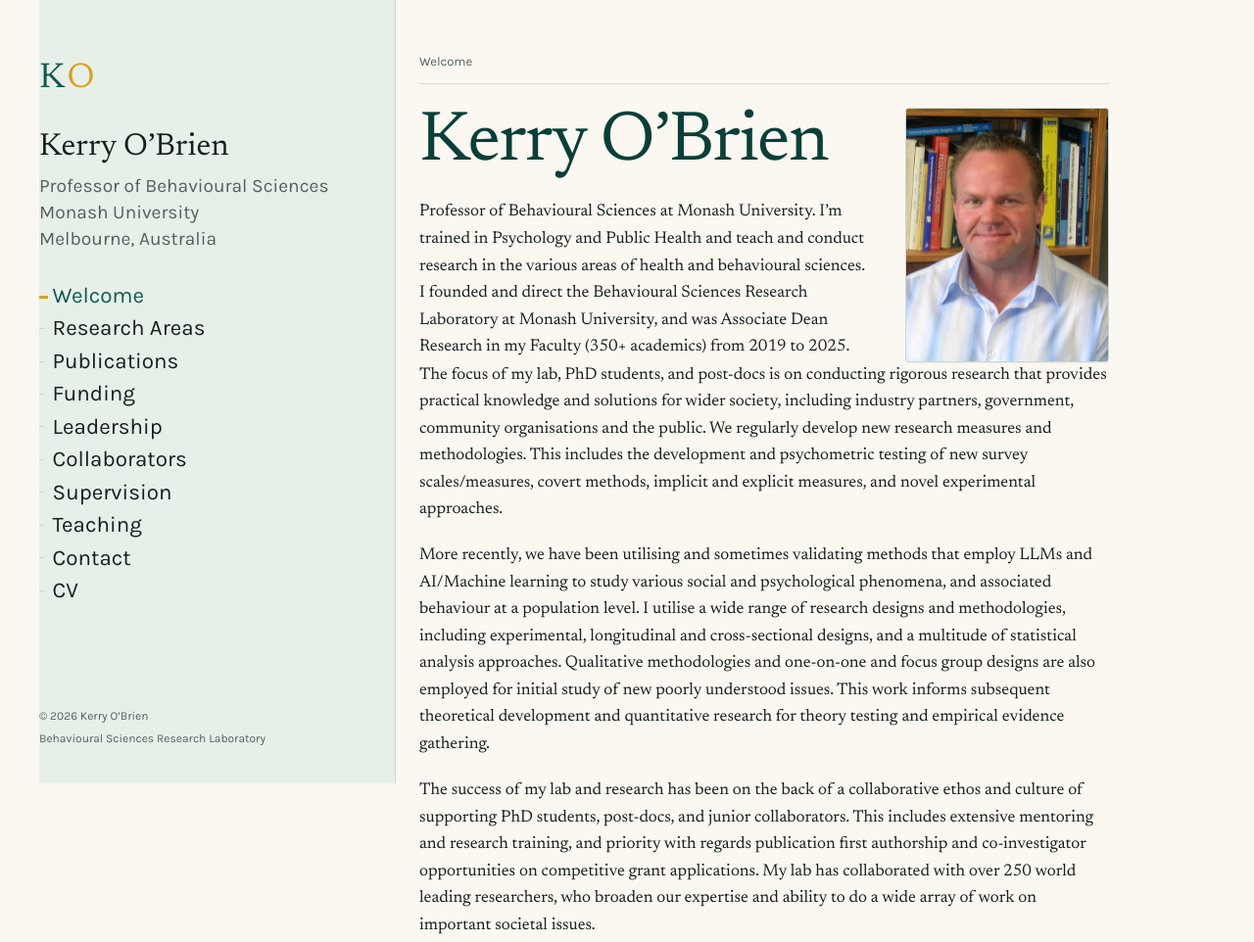
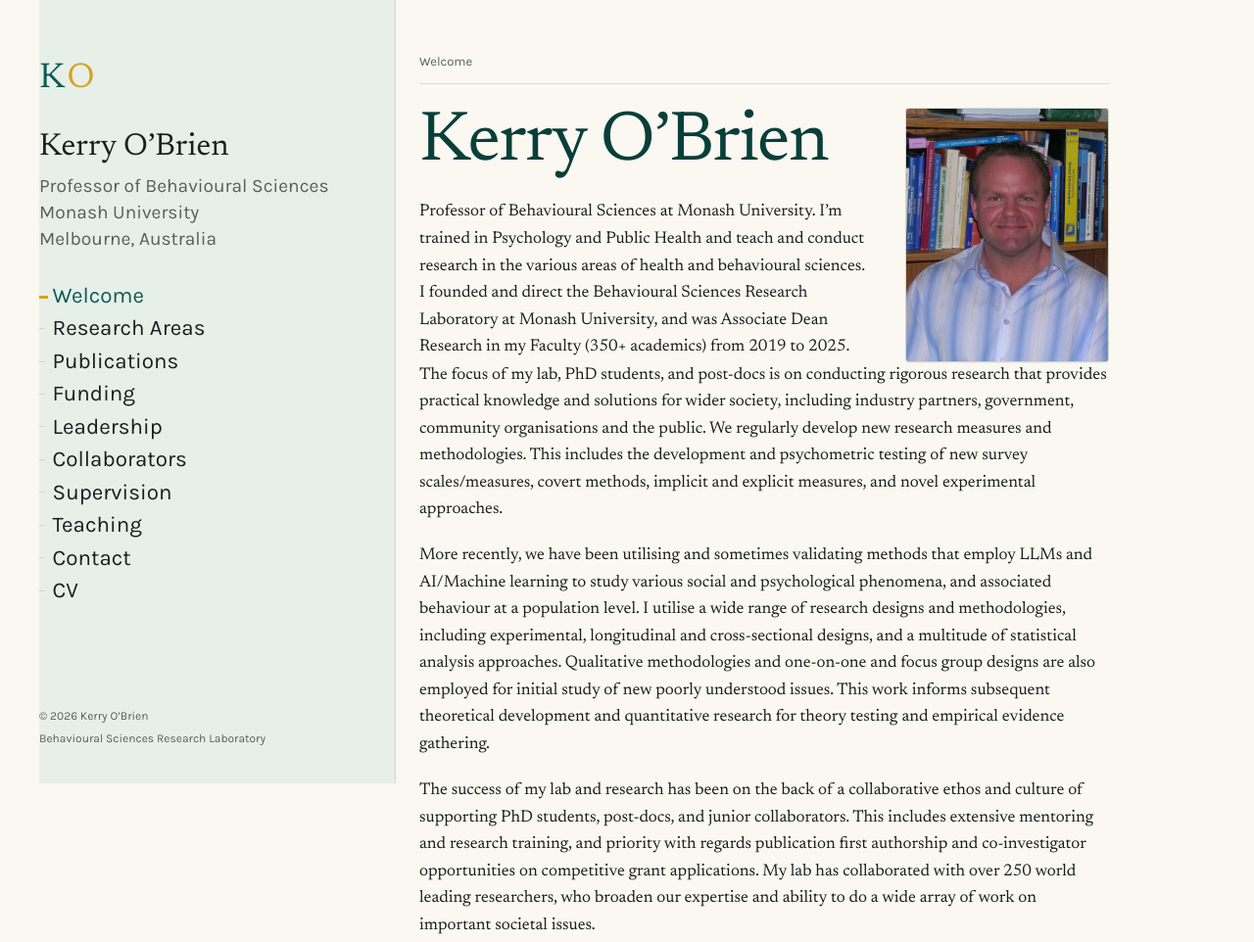
Before and after one commit to Kerrykez/kerrykez.github.io, a plain HTML site: page index.html in a window 1280 px wide. Shown: the top 962 px of the page at 98% size. Drawn offline with Linux system fonts and the light colour scheme.

Commit message:
Add files via upload

```diff
--- a/index.html
+++ b/index.html
@@ -209,7 +209,7 @@ footer.page-end{margin-top:4rem;padding-top:1.25rem;border-top:1px solid var(--s
           <h1 class="display" id="welcome-h">Kerry O&rsquo;Brien</h1>
           <p class="lede">Professor of Behavioural Sciences at Monash University. I&rsquo;m trained in Psychology and Public Health and teach and conduct research in the various areas of health and behavioural sciences. I founded and direct the Behavioural Sciences Research Laboratory at Monash University, and was Associate Dean Research in my Faculty (350+ academics) from 2019 to 2025.</p>
         </div>
-        <img class="portrait" src="portrait.jpg" srcset="portrait.jpg 1x, portrait@2x.jpg 2x"
+        <img class="portrait" src="portrait-office.jpg" srcset="portrait-office.jpg 1x, portrait-office-2x.jpg 2x"
              width="560" height="700" alt="Kerry O&rsquo;Brien">
       </div>
 
```
Also changed, not shown: portrait-office-2x.jpg (added), portrait-office.jpg (added).
